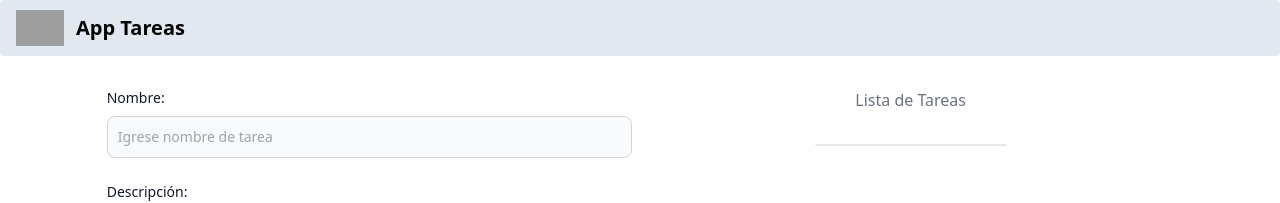
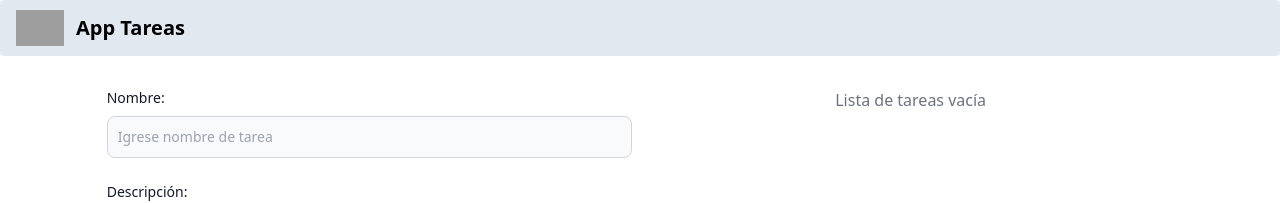
Before and after one commit to Jair1996/angular-taller1, an Angular app: page / in a window 1280 px wide. Shown: the top 203 px of the page. Built offline with nearby package versions, Linux system fonts and the light colour scheme; grey boxes are pictures that could not be loaded.

Commit message:
Mensaje para lista de tareas vacia

```diff
--- a/src/app/components/lista-tareas/lista-tareas.component.html
+++ b/src/app/components/lista-tareas/lista-tareas.component.html
@@ -1,4 +1,4 @@
-<section>
+<section *ngIf="listaTareas.length !== 0; else listaVacia">
   <h1 class="text-center text-gray-500 mb-8">Lista de Tareas</h1>
 
   <div class="mx-auto w-48 text-sm font-medium text-gray-900 bg-white border border-gray-200 rounded-lg dark:bg-gray-700 dark:border-gray-600 dark:text-white">
@@ -7,3 +7,7 @@
     </button>
   </div>
 </section>
+
+<ng-template #listaVacia>
+  <h1 class="text-center text-gray-500 mb-8">Lista de tareas vacía</h1>
+</ng-template>
```
